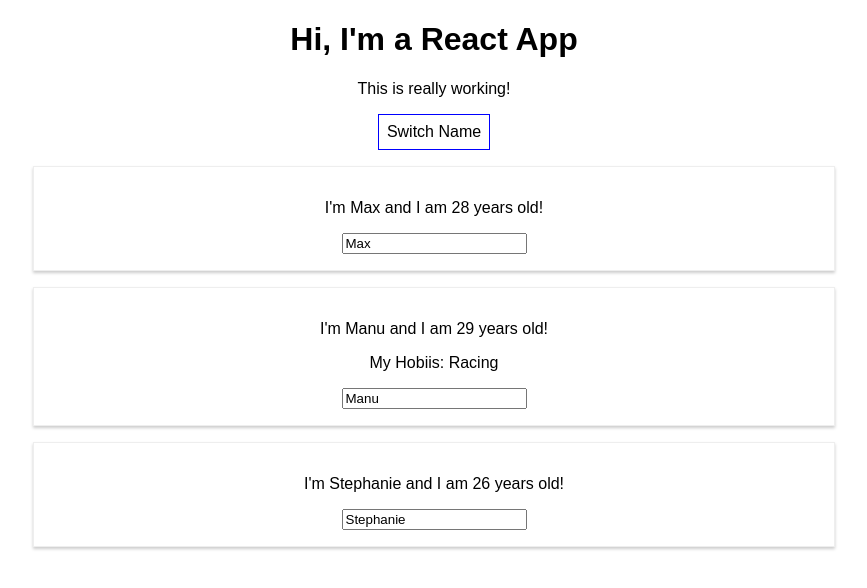
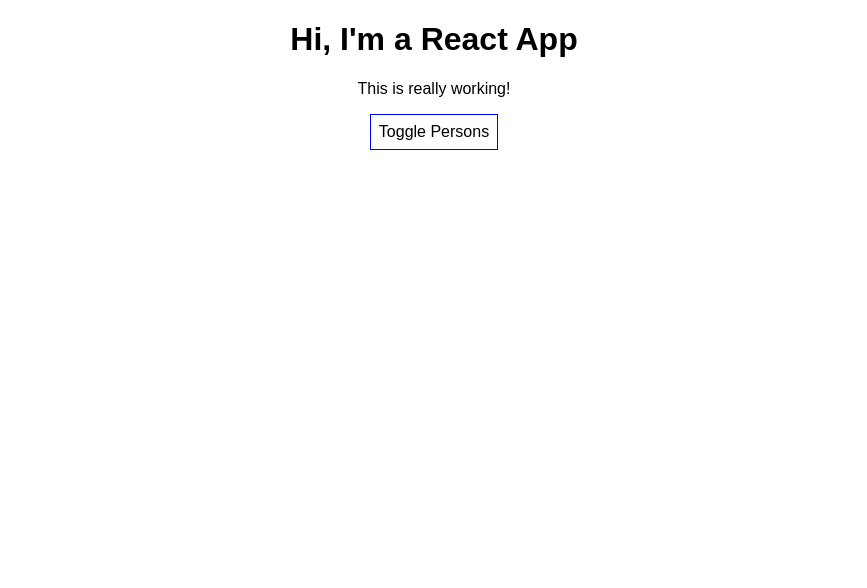
Before and after one commit to uoon-dev/react-complete, a React (Create React App) app: page / in a window 1280 px wide. Shown: the top 588 px of the page, without its empty margins (206-1073 px from the left). Built offline with nearby package versions, Linux system fonts and the light colour scheme.

Commit message:
use if condition rendering and keep immutable state object

```diff
--- a/src/App.js
+++ b/src/App.js
@@ -5,9 +5,9 @@
 class App extends Component {
   state = {
     persons: [
-      { name: 'Max', age: 28},
-      { name: 'Manu', age: 29},
-      { name: 'Stephanie', age: 26}
+      { id: "asfd1", name: 'Max', age: 28},
+      { id: "asfd2", name: 'Manu', age: 29},
+      { id: "asfd3", name: 'Stephanie', age: 26}
     ]
   }
 
@@ -18,18 +18,39 @@
         { name: newName, age: 28},
         { name: 'Manu', age: 29},
         { name: 'Stephanie', age: 27}
-      ]
+      ],
+      otherState: 'some other value',
+      showPersons: false
     })
   }
 
-  nameChangedHandler = (event) => {
-    this.setState({
-      persons: [
-        { name: 'Max', age: 28},
-        { name: event.target.value, age: 29},
-        { name: 'Stephanie', age: 27}
-      ]
-    })
+  nameChangedHandler = (event, id) => {
+    const personIndex = this.state.persons.findIndex(p => p.id === id);
+    console.log(id);
+    const person = {
+      ...this.state.persons[personIndex]
+    }
+
+    // const person = Object.assign({}, this.state.persons[personIndex]);
+
+    person.name = event.target.value;
+
+    const persons = [...this.state.persons];
+    persons[personIndex] = person;
+
+    this.setState({ persons: persons });
+  }
+
+  deletePersonHandler = (personIndex) => {
+    // const persons = this.state.persons.slice();
+    const persons = [...this.state.persons];
+    persons.splice(personIndex, 1);
+    this.setState({persons: persons});
+  }
+
+  togglePersonsHandler = () => {
+    const doesShow = this.state.showPersons;
+    this.setState({showPersons: !doesShow})
   }
 
   render() {
@@ -41,30 +62,33 @@
       cursor: 'pointer'
     }
 
+    let persons = null;
+
+    if (this.state.showPersons) {
+      persons = (
+        <div>
+          {this.state.persons.map((person, index) => {
+            return <Person
+              click={() => this.deletePersonHandler(index)}
+              name={person.name}
+              age={person.age}
+              key={person.id}
+              changed={(event) => this.nameChangedHandler(event, person.id)}/>
+          })}
+        </div>
+      )
+    }
+
     return (
       <div className="App">
         <h1>Hi, I'm a React App</h1>
         <p>This is really working!</p>
         <button
           style={style}
-          onClick={() => this.switchNameHandler('Maximilian')}>
-          Switch Name
+          onClick={this.togglePersonsHandler}>
+          Toggle Persons
         </button>
-        <Person
-          name={this.state.persons[0].name}
-          age={this.state.persons[0].age}>
-        </Person>
-        <Person
-          name={this.state.persons[1].name}
-          age={this.state.persons[1].age}
-          click={() => this.switchNameHandler('Max')}
-          changed={this.nameChangedHandler}>
-          My Hobiis: Racing
-        </Person>
-        <Person
-          name={this.state.persons[2].name}
-          age={this.state.persons[2].age}>
-        </Person>
+        { persons }
       </div>
       // <h1>Another heading</h1>
     );
```
